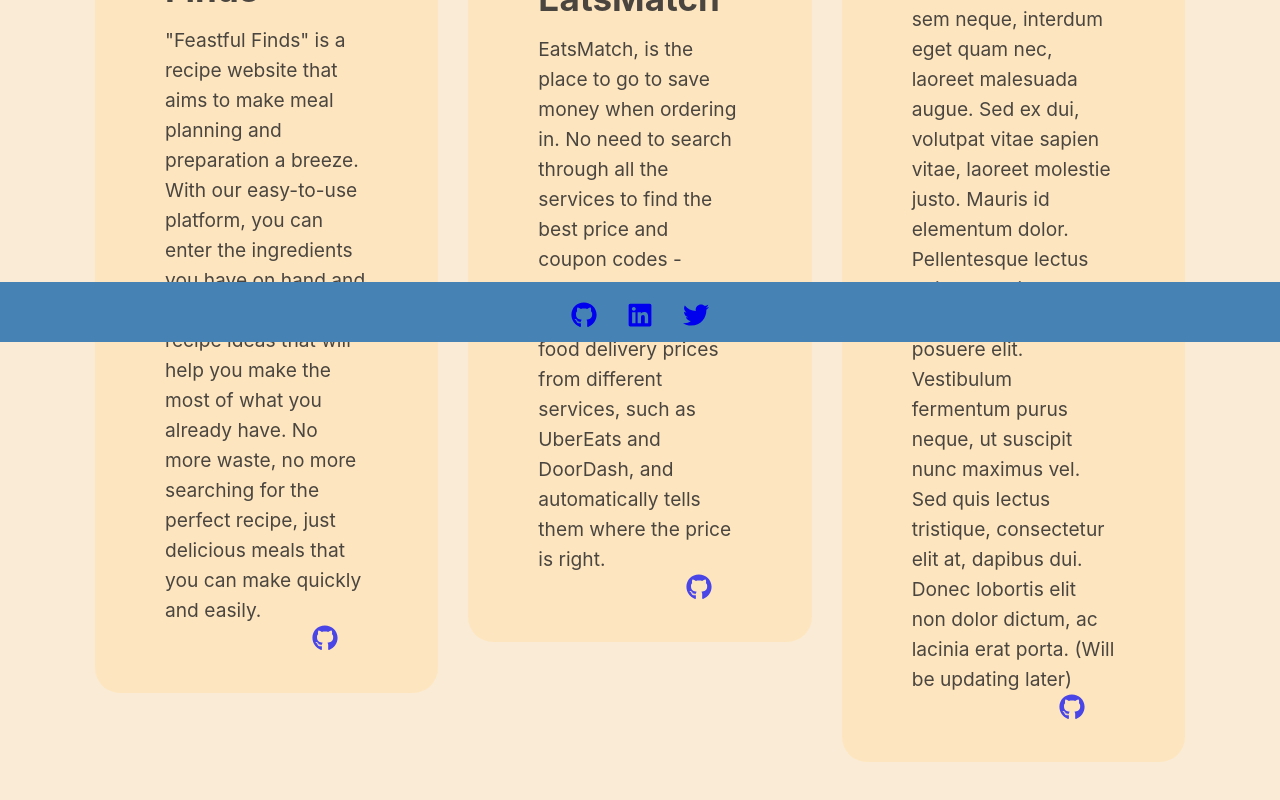
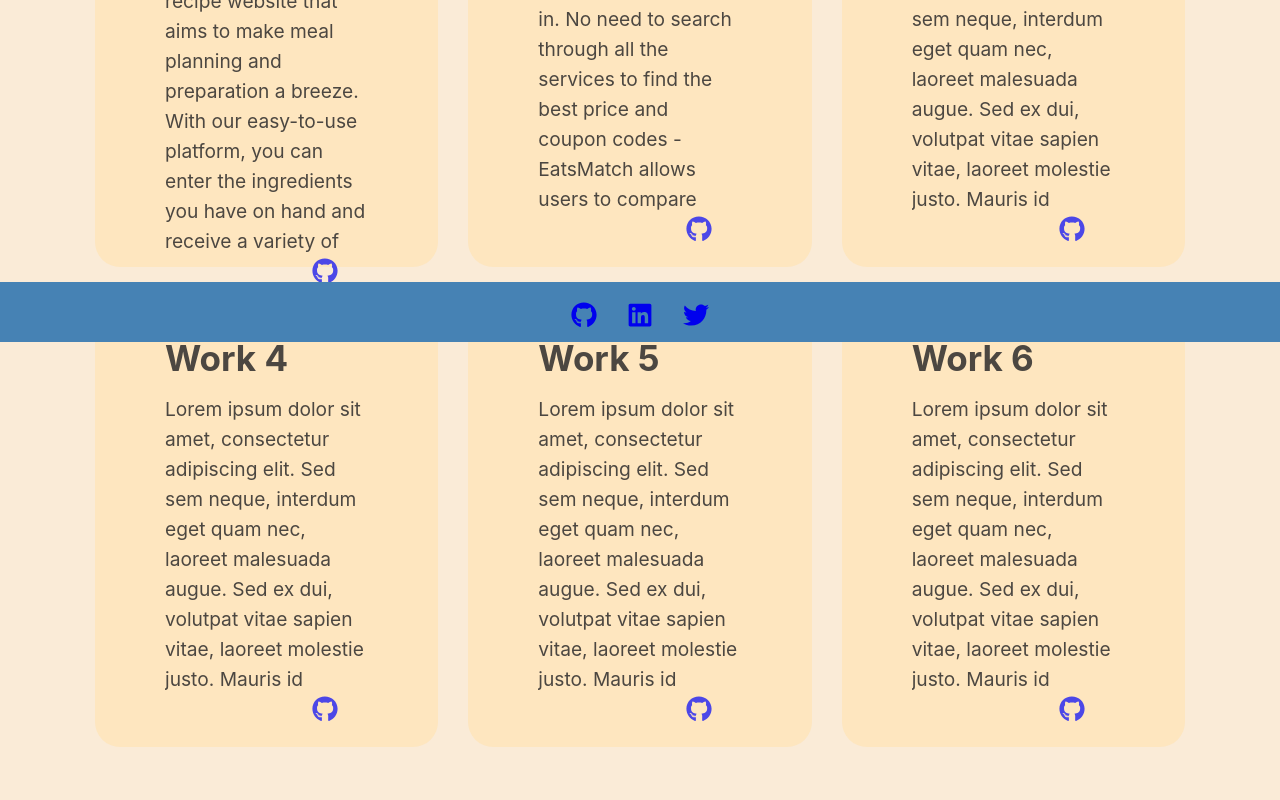
Before and after one commit to Haozhe-H/Portfolio-react, a React (Create React App) app: page /works in a window 1280 px wide. Shown: the part 458-1258 px from the top of the page. Built offline with nearby package versions, Linux system fonts and the light colour scheme.

Commit message:
update work.js to show 6 projects, and some other changes in layout

```diff
--- a/src/components/Work.js
+++ b/src/components/Work.js
@@ -26,6 +26,7 @@
                 for the perfect recipe, just delicious meals that you can make
                 quickly and easily.
               </p>
+            </div>
             <a
               className="icon"
               href="https://github.com/teriannephillips/Feastful-Finds"
@@ -34,7 +35,6 @@
             >
               <FaGithub style={{ marginRight: "30px" }} size={26} />
             </a>
-            </div>
           </div>
         </a>
         <a
@@ -51,6 +51,7 @@
                 delivery prices from different services, such as UberEats and
                 DoorDash, and automatically tells them where the price is right.{" "}
               </p>
+            </div>
             <a
               className="icon"
               href="https://github.com/acst52/EatsMatch"
@@ -59,7 +60,6 @@
             >
               <FaGithub style={{ marginRight: "30px" }} size={26} />
             </a>
-            </div>
           </div>
         </a>
         {/* // eslint-disable-next-line jsx-a11y/anchor-is-valid */}
@@ -78,6 +78,7 @@
                 consectetur elit at, dapibus dui. Donec lobortis elit non dolor
                 dictum, ac lacinia erat porta. (Will be updating later){" "}
               </p>
+            </div>
             <a
               className="icon"
               href="https://google.com"
@@ -87,6 +88,85 @@
               <FaGithub style={{ marginRight: "30px" }} size={26} />
             </a>
           </div>
+        </a>
+      </div>
+
+      <div className="container">
+      <a className="button hoverable" href="https://github.com/Haozhe-H">
+          <div className="box">
+            <h4>Work 4</h4>
+            <div className="box-text">
+              <p>
+                Lorem ipsum dolor sit amet, consectetur adipiscing elit. Sed sem
+                neque, interdum eget quam nec, laoreet malesuada augue. Sed ex
+                dui, volutpat vitae sapien vitae, laoreet molestie justo. Mauris
+                id elementum dolor. Pellentesque lectus odio, scelerisque a est
+                quis, posuere posuere elit. Vestibulum fermentum purus neque, ut
+                suscipit nunc maximus vel. Sed quis lectus tristique,
+                consectetur elit at, dapibus dui. Donec lobortis elit non dolor
+                dictum, ac lacinia erat porta. (Will be updating later){" "}
+              </p>
+            </div>
+            <a
+              className="icon"
+              href="https://google.com"
+              target="_blank"
+              rel="noopener noreferrer"
+            >
+              <FaGithub style={{ marginRight: "30px" }} size={26} />
+            </a>
+          </div>
+        </a>
+        <a className="button hoverable" href="https://github.com/Haozhe-H">
+          <div className="box">
+            <h4>Work 5</h4>
+            <div className="box-text">
+              <p>
+                Lorem ipsum dolor sit amet, consectetur adipiscing elit. Sed sem
+                neque, interdum eget quam nec, laoreet malesuada augue. Sed ex
+                dui, volutpat vitae sapien vitae, laoreet molestie justo. Mauris
+                id elementum dolor. Pellentesque lectus odio, scelerisque a est
+                quis, posuere posuere elit. Vestibulum fermentum purus neque, ut
+                suscipit nunc maximus vel. Sed quis lectus tristique,
+                consectetur elit at, dapibus dui. Donec lobortis elit non dolor
+                dictum, ac lacinia erat porta. (Will be updating later){" "}
+              </p>
+            </div>
+            <a
+              className="icon"
+              href="https://google.com"
+              target="_blank"
+              rel="noopener noreferrer"
+            >
+              <FaGithub style={{ marginRight: "30px" }} size={26} />
+            </a>
+          </div>
+        </a>
+        {/* // eslint-disable-next-line jsx-a11y/anchor-is-valid */}
+        {/* this link goes to my github for current stage */}
+        <a className="button hoverable" href="https://github.com/Haozhe-H">
+          <div className="box">
+            <h4>Work 6</h4>
+            <div className="box-text">
+              <p>
+                Lorem ipsum dolor sit amet, consectetur adipiscing elit. Sed sem
+                neque, interdum eget quam nec, laoreet malesuada augue. Sed ex
+                dui, volutpat vitae sapien vitae, laoreet molestie justo. Mauris
+                id elementum dolor. Pellentesque lectus odio, scelerisque a est
+                quis, posuere posuere elit. Vestibulum fermentum purus neque, ut
+                suscipit nunc maximus vel. Sed quis lectus tristique,
+                consectetur elit at, dapibus dui. Donec lobortis elit non dolor
+                dictum, ac lacinia erat porta. (Will be updating later){" "}
+              </p>
+            </div>
+            <a
+              className="icon"
+              href="https://google.com"
+              target="_blank"
+              rel="noopener noreferrer"
+            >
+              <FaGithub style={{ marginRight: "30px" }} size={26} />
+            </a>
           </div>
         </a>
       </div>
--- a/src/styles/Styles.css
+++ b/src/styles/Styles.css
@@ -125,14 +125,14 @@
 
 .container{
     display: flex;
-    justify-content: center;
+    justify-content: space-between;
     align-items: center;
     min-height: 450px;
 }
 
 .button{
     background-color: var(--button);
-    height: auto;
+    height: 450px;
     width: 100%;
     padding: 20px 35px;
     margin: 15px;
@@ -163,7 +163,10 @@
 .box-text{
     font-size: 120%;
     line-height: 30px;
-    margin-bottom: 2px; /*same as about-text*/
+    margin-bottom: 2px;
+    max-height: 300px;
+    overflow-y: scroll;
+    /*same as about-text*/
 }
 
 .contact-me{
@@ -235,11 +238,15 @@
 .icon{
     display: flex;
     justify-content: flex-end;
+    margin-bottom: 5px;
 }
 
 @media screen and (max-width: 1243px) {
     .box-text{
         display: none;
+    }
+    .button{
+        height: 200px;
     }
 }
 
```
Lines whose indentation alone changed are shown as unchanged.
